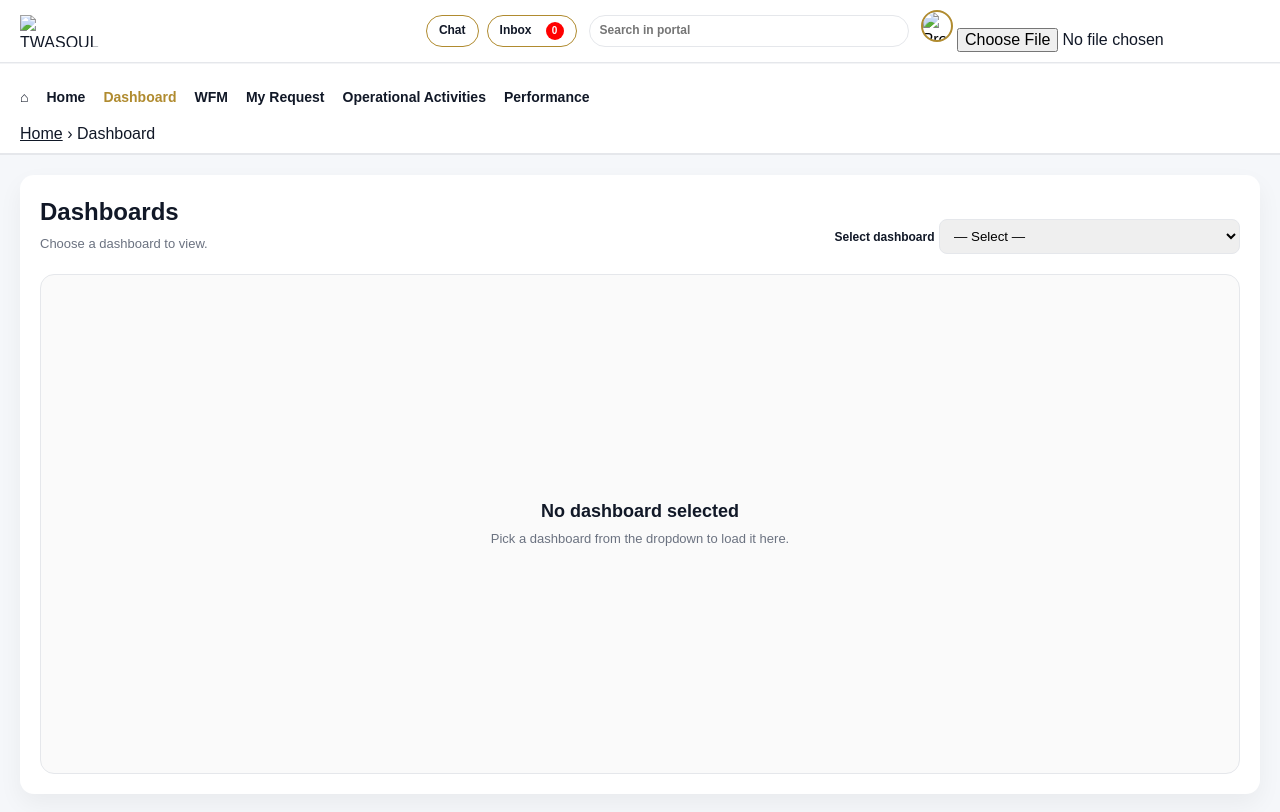
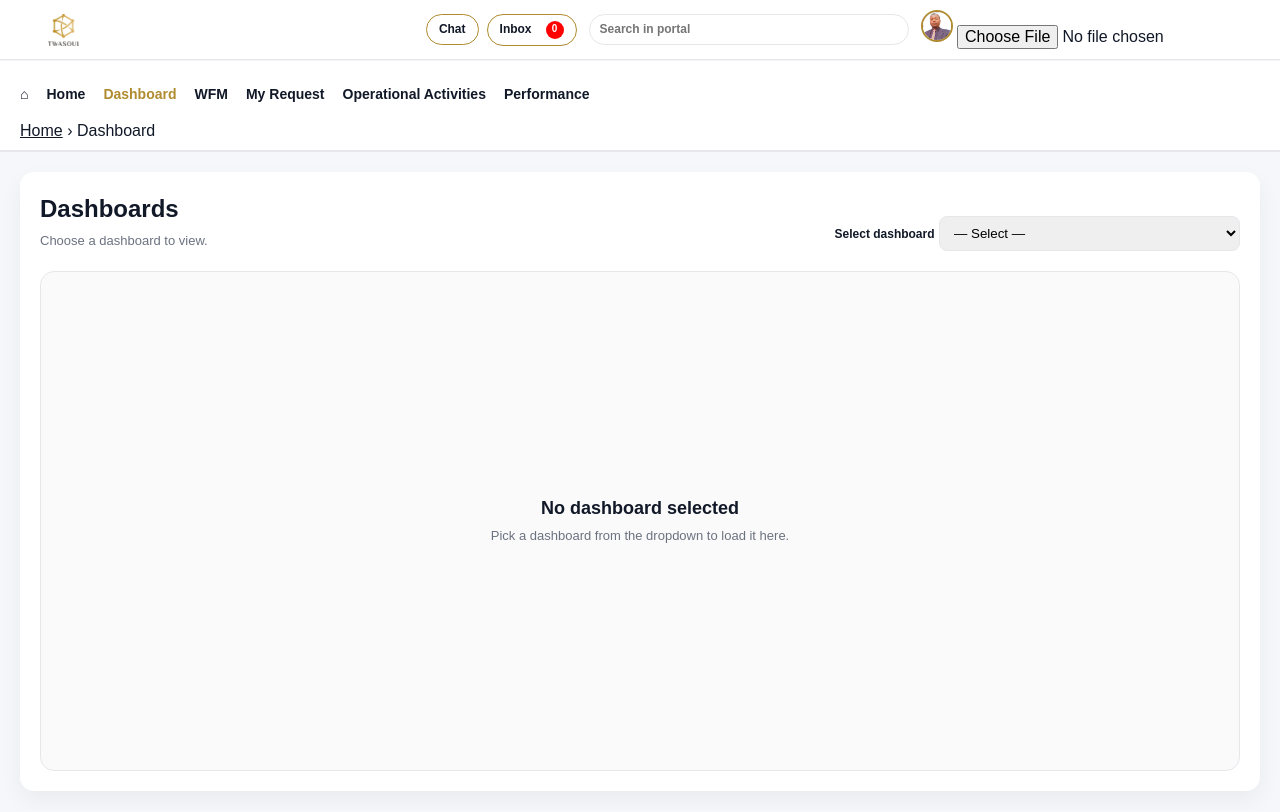
Before and after one commit to MohreWorkfocePortal/powerpages-clone-app, a plain HTML site: page dashboard/index.html in a window 1280 px wide. Drawn offline with Linux system fonts and the light colour scheme.

Commit message:
Update index.html

```diff
--- a/dashboard/index.html
+++ b/dashboard/index.html
@@ -17,7 +17,7 @@
       <div class="pp-topwhite-inner">
 
        <a class="pp-brand" href="../home.html" aria-label="Home">
-          <img class="pp-brand-logo" src="../02.png" alt="TWASOUL" />
+  <img class="pp-brand-logo" src="../assets/images/02.png" alt="TWASOUL" />
 </a>
 
         <div class="pp-topwhite-right" aria-label="Header actions">
@@ -48,15 +48,31 @@
     aria-controls="ppProfilePopover"
     title="Profile"
   >
-              <img id="ppAvatarImg" class="pp-avatar-img" src="../profile-avatar.png" alt="Profile" />
+    <img
+      id="ppAvatarImg"
+      class="pp-avatar-img"
+      src="../assets/images/profile-avatar.png"
+      alt="Profile"
+    />
   </button>
 
   <input id="ppAvatarFile" type="file" accept="image/*" class="pp-avatar-file" />
 
-            <div class="pp-popover" id="ppProfilePopover" role="dialog" aria-label="Profile menu" aria-hidden="true">
+  <div
+    class="pp-popover"
+    id="ppProfilePopover"
+    role="dialog"
+    aria-label="Profile menu"
+    aria-hidden="true"
+  >
     <div class="pp-popover-top">
       <div class="pp-popover-photo">
-                  <img id="ppAvatarImgLarge" src="../profile-avatar.png" alt="Profile photo" class="pp-avatar-large" />
+        <img
+          id="ppAvatarImgLarge"
+          src="../assets/images/profile-avatar.png"
+          alt="Profile photo"
+          class="pp-avatar-large"
+        />
       </div>
 
                 <div class="pp-popover-meta">
```
Lines whose indentation alone changed are shown as unchanged.
